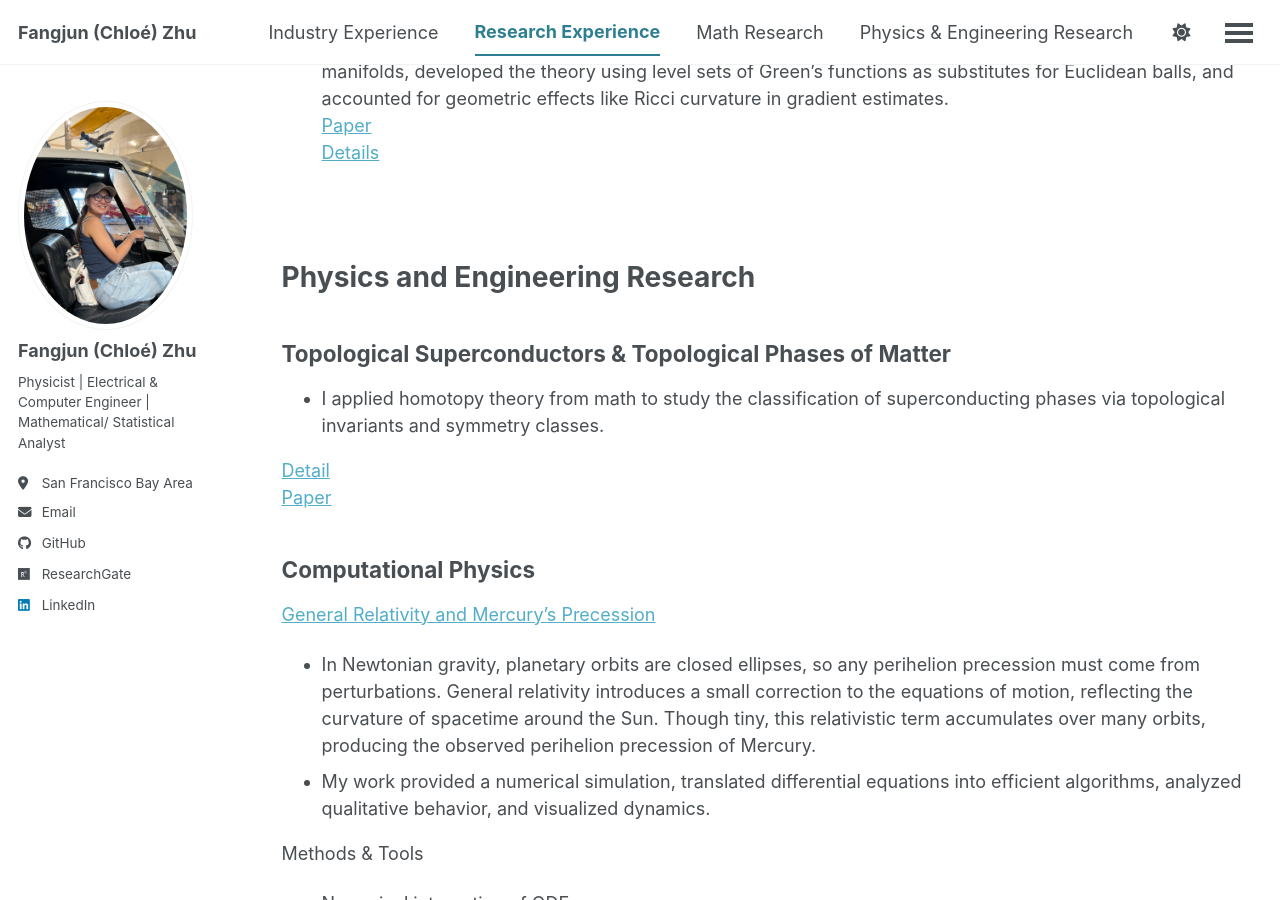
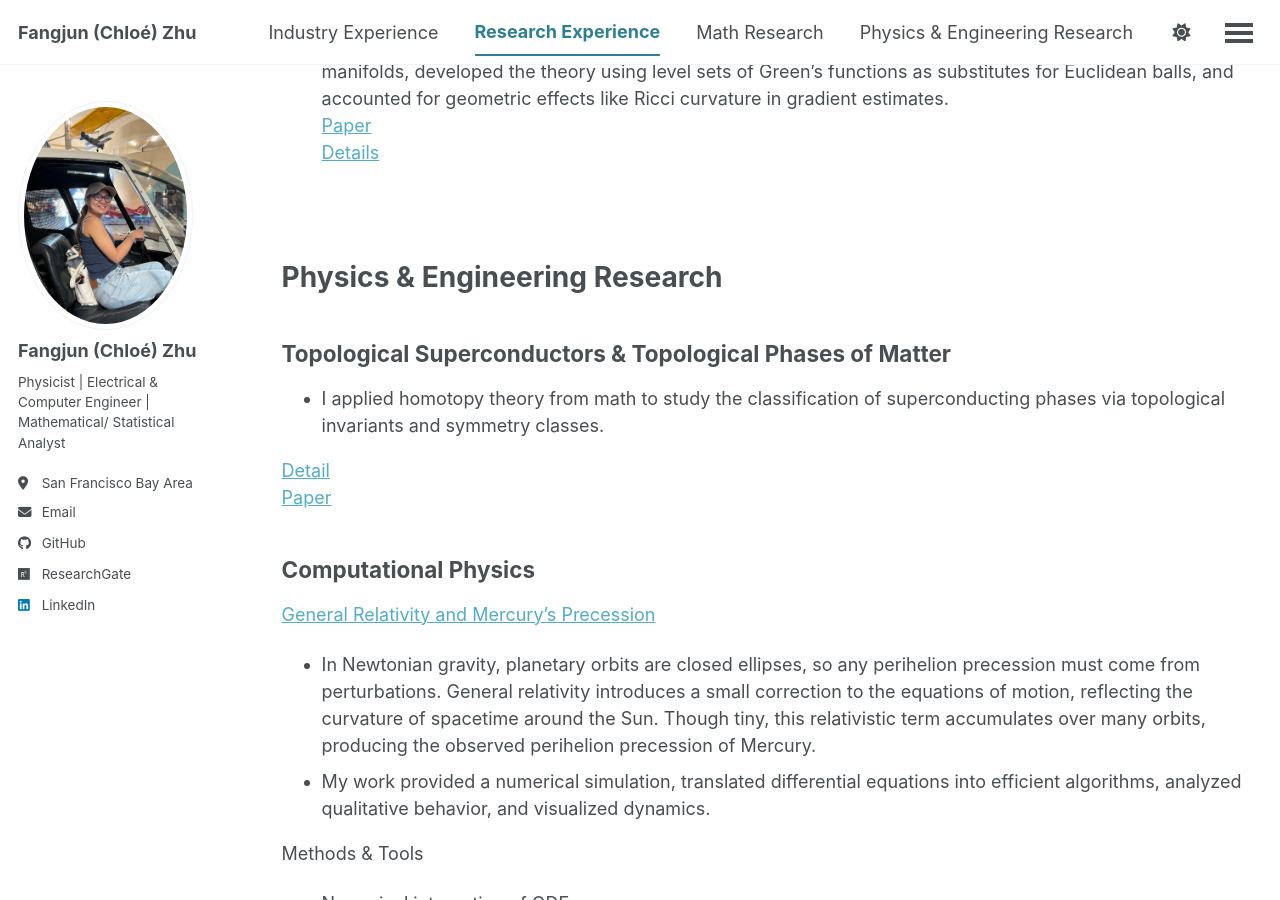
Before and after one commit to ChloeZhu1/ChloeZhu1.github.io, a Jekyll site: the page built from _pages/research-experience.md, in a window 1280 px wide and 900 px high, scrolled down 1415 px. Built offline with Jekyll 4.4.1, drawn with Linux system fonts in a browser that asks for light colours; a script bundle is joined from its source files by our own code; library files that are not in the unit come from our copies.

Commit message:
Update research-experience.md

```diff
--- a/_pages/research-experience.md
+++ b/_pages/research-experience.md
@@ -48,7 +48,7 @@ pass" saddle point method to optimize functionals’ critical values.
 <br>
 <br>
 
-# Physics and Engineering Research
+# Physics & Engineering Research
 
 
 
```
